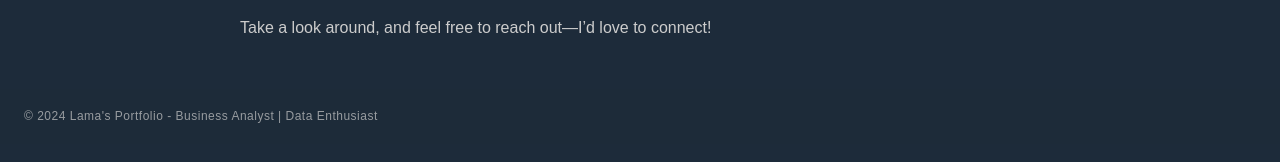
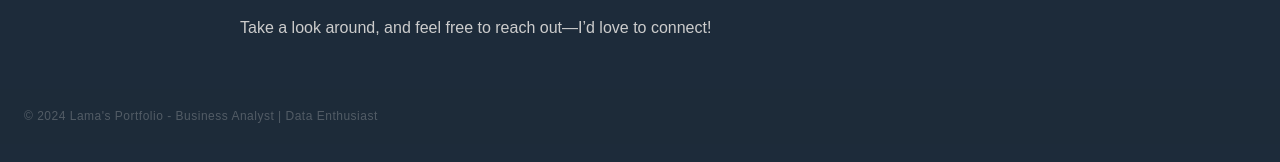
Before and after one commit to LamaJuraisi/Portfolio, a Jekyll site: the page built from index.md, in a window 1280 px wide. Shown: the part 673-835 px from the top of the page. Built offline with Jekyll 4.4.1, drawn with Linux system fonts in a browser that asks for light colours; some web fonts are replaced.

Commit message:
Update main.css

```diff
--- a/assets/css/main.css
+++ b/assets/css/main.css
@@ -105,7 +105,7 @@ main {
 /* Footer Styling */
 footer {
   background: rgba(29, 43, 58, 0.7); /* Make footer more transparent */
-  color: rgba(204, 204, 204, 0.7); /* Lighter and more transparent text */
+  color: rgba(204, 204, 204, 0.3); /* Lighter and more transparent text */
   text-align: left;
   padding: 0.5em 2em;
   font-size: 0.75em; /* Smaller font for footer */
```
